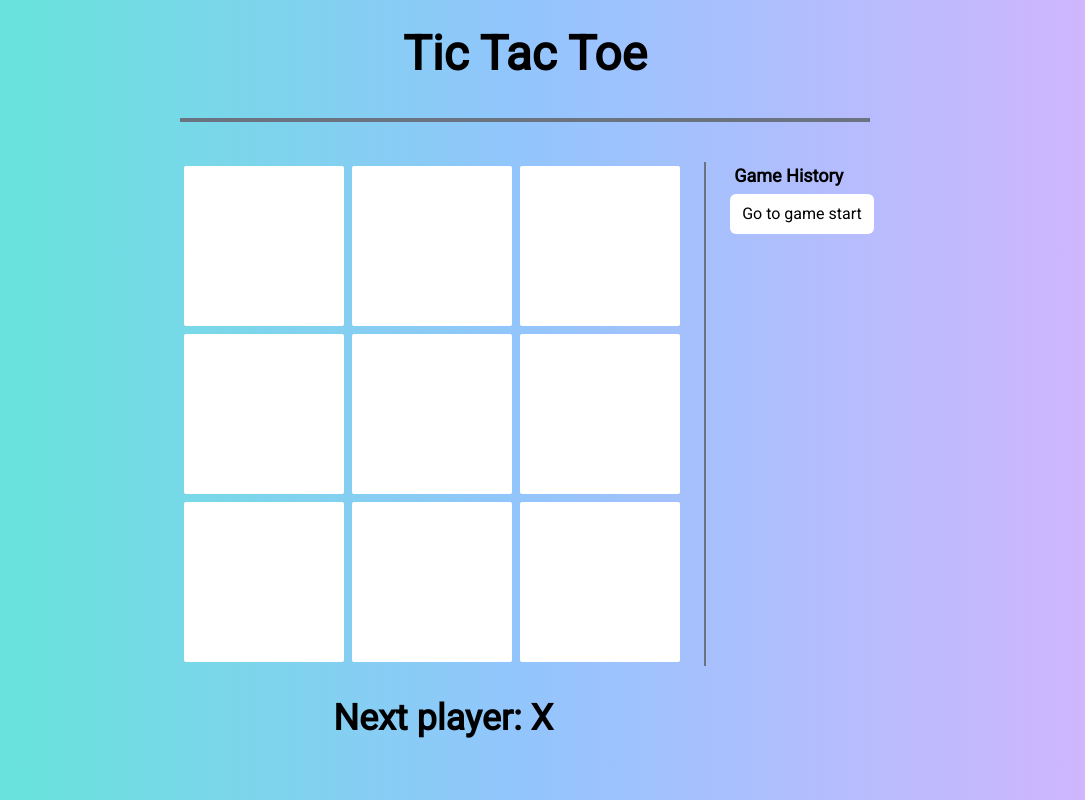
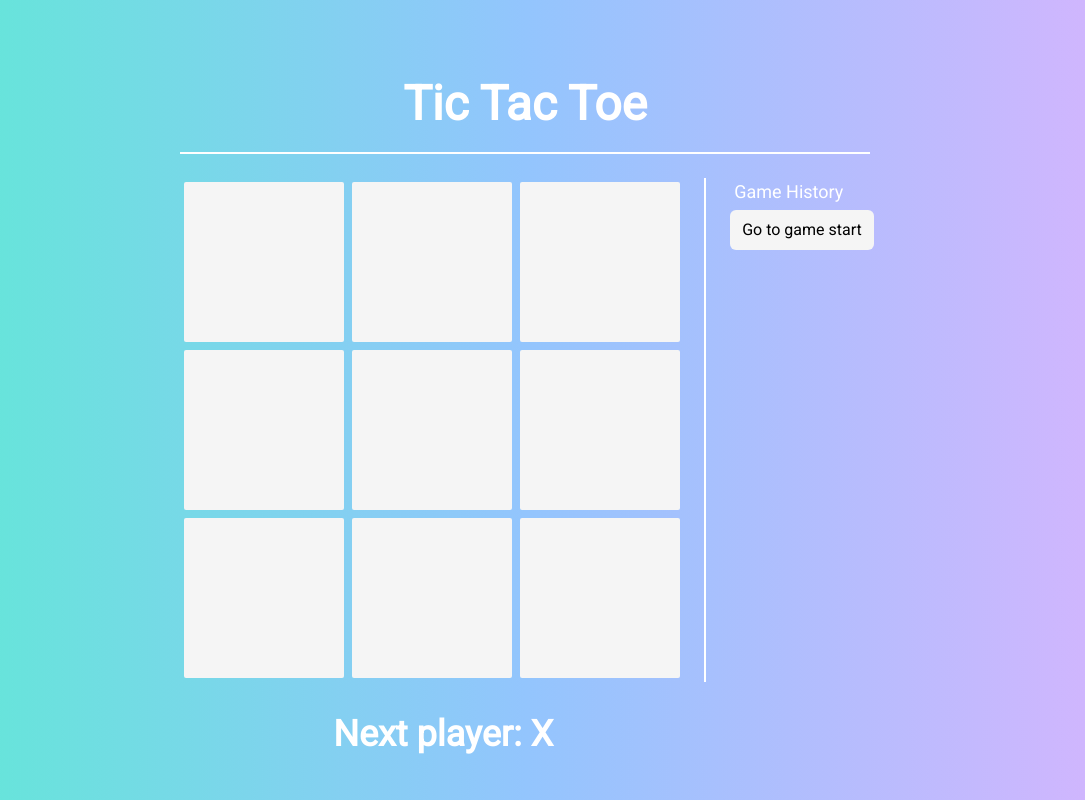
Before and after one commit to ananthumaheswaran/Tic-tac-toe, a React (Vite) app: page / in a window 1280 px wide. Shown: the whole page, without its empty margins (115-1200 px from the left). Built offline with nearby package versions, Linux system fonts and the light colour scheme.

Commit message:
changes in styling

```diff
--- a/src/App.jsx
+++ b/src/App.jsx
@@ -24,7 +24,7 @@ function Board({ xIsNext, squares, onPlay }) {
   let status;
   if (winner) status = "WINNER : " + winner;
   else if (squares.every((square) => square)) {
-    status = "No one wins - It's a draw!";
+    status = "It's a draw!";
   } else status = "Next player: " + (xIsNext ? "X" : "O");
 
   return (
@@ -81,7 +81,7 @@ export default function Game() {
     );
   });
   return (
-    <>
+    <div className="game-main">
       <header className="game-header">
         <h1 className="game-title">Tic Tac Toe</h1>
       </header>
@@ -98,7 +98,7 @@ export default function Game() {
           <ul>{moves}</ul>
         </div>
       </div>
-    </>
+    </div>
   );
 }
 
--- a/src/index.css
+++ b/src/index.css
@@ -2,35 +2,40 @@
 @tailwind components;
 @tailwind utilities;
 body {
-  @apply m-0 p-0 font-sans flex items-center justify-center min-w-[320px] min-h-[100vh] text-black dark:text-white;
+  @apply m-0  font-sans flex  min-w-[320px] min-h-[100vh] text-black dark:text-white;
 }
 
+.game-main {
+  @apply flex items-center justify-center flex-col w-screen;
+}
 .board-row {
-  @apply flex items-center  md:border-gray-500 md:border-r-2 md:border-solid sm:border-none sm:pr-3 md:pr-5;
+  @apply flex items-center md:border-white md:border-r-2 md:border-solid sm:border-none sm:pr-3 md:pr-5;
 }
 .square {
-  @apply w-28 h-28 text-3xl m-1 bg-white  dark:bg-slate-800 rounded-sm   font-bold sm:w-28 sm:h-28 sm:text-3xl md:w-36 md:h-36 md:text-4xl lg:w-40 lg:h-40 lg:text-5xl;
+  @apply w-28 h-28 text-3xl m-1 bg-neutral-100 dark:bg-slate-800 rounded-sm font-bold sm:w-28 sm:h-28 sm:text-3xl md:w-36 md:h-36 md:text-4xl lg:w-40 lg:h-40 lg:text-5xl;
 }
 
 .game {
   @apply flex items-start flex-col md:flex-row;
 }
-
+.game-board {
+  @apply border-t-2 border-white pt-6 w-full;
+}
 .move-btn {
-  @apply bg-white w-full rounded-md font-light p-2 m-1 dark:bg-slate-800;
+  @apply bg-neutral-100 w-full rounded-md font-light p-2 m-1 dark:bg-slate-800;
 }
 
 .game-header {
-  @apply flex items-center pb-10 justify-center text-5xl font-bold  border-b-4 border-gray-500 mb-10;
+  @apply flex items-center justify-center text-4xl pt-10 pb-3  font-bold w-full sm:text-4xl sm:pb-3 md:text-5xl md:pt-20 md:pb-6 text-white;
 }
 
 .game-info {
-  @apply pl-5;
+  @apply w-full md:pl-5 md:border-t-2 md:border-white md:pt-6;
 }
 
 .game-info-title {
-  @apply text-lg font-semibold  mx-2;
+  @apply text-lg font-medium mx-2 text-white;
 }
 .status {
-  @apply text-center text-4xl font-bold py-8;
+  @apply text-center text-4xl font-bold py-8 text-white;
 }
```
